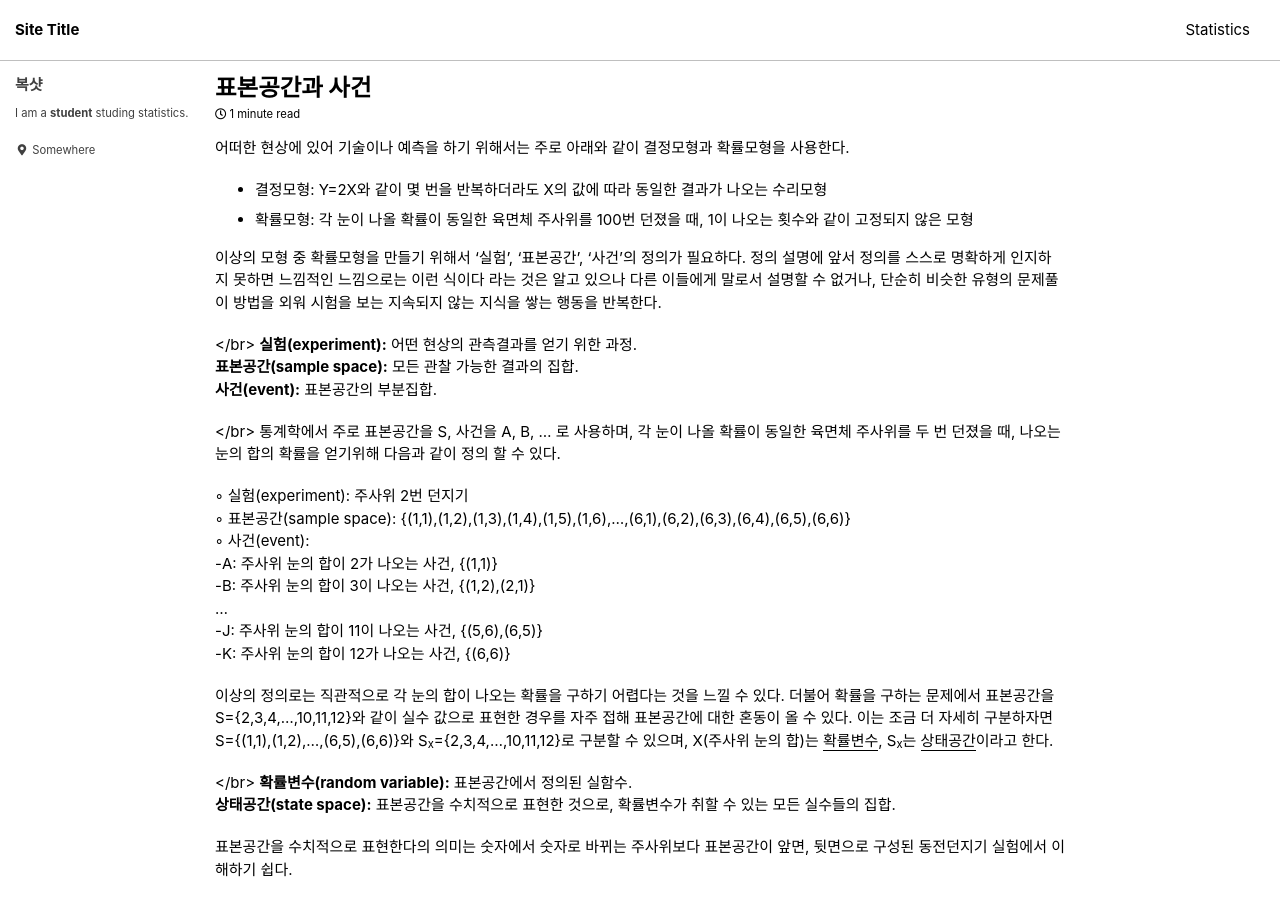
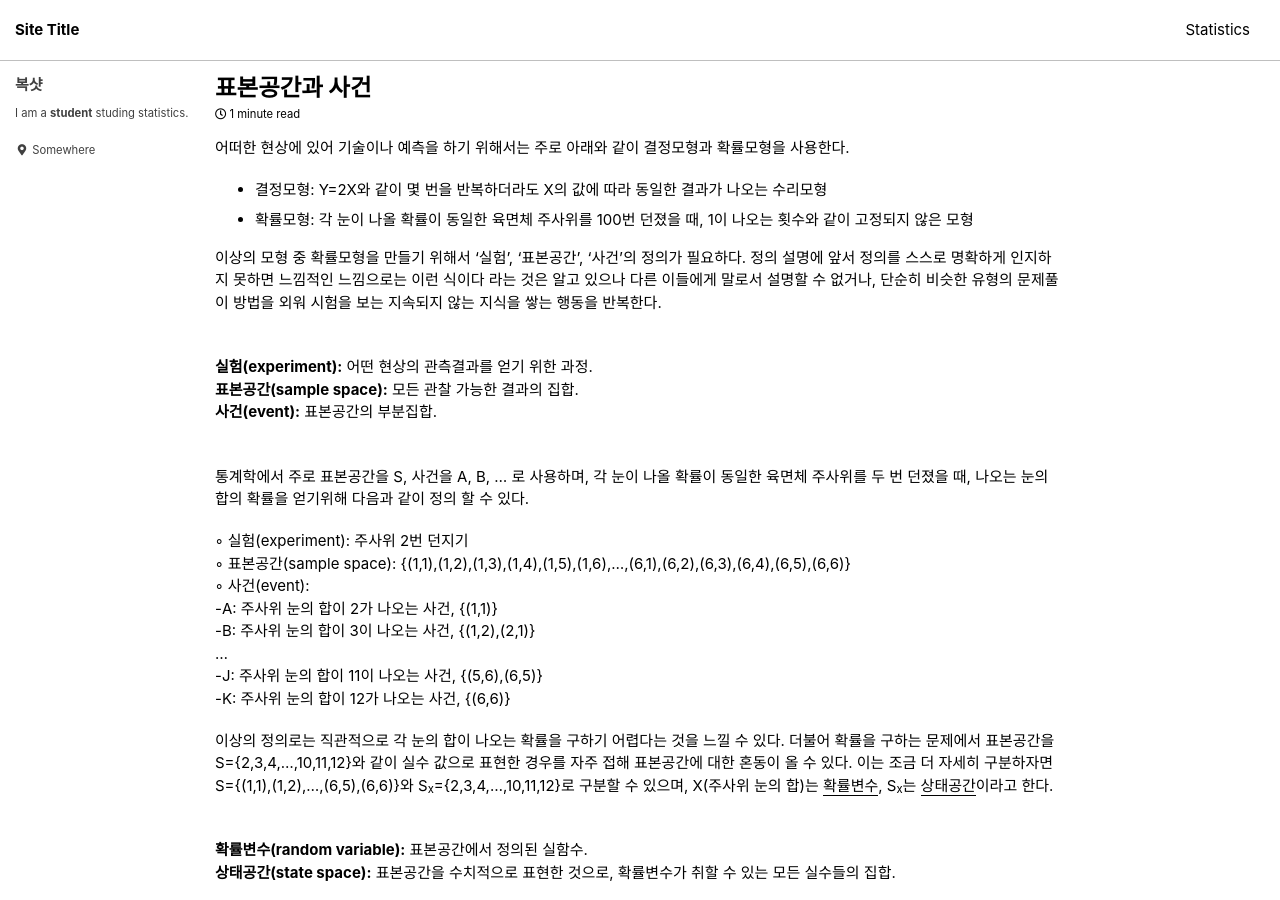
Before and after one commit to Bogshot/bogshot.github.io, a Jekyll site: the page built from _posts/2022-02-10-probability(1).md, in a window 1280 px wide and 900 px high. Built offline with Jekyll 4.4.1, drawn with Linux system fonts in a browser that asks for light colours; cached includes are drawn as plain includes; formulas are drawn with MathJax 3; comment, search, counter and statistics services are not loaded.

Commit message:
Update 2022-02-10-probability(1).md

```diff
--- a/_posts/2022-02-10-probability(1).md
+++ b/_posts/2022-02-10-probability(1).md
@@ -15,7 +15,7 @@ comments: true
 
 이상의 모형 중 확률모형을 만들기 위해서 '실험', '표본공간', '사건'의 정의가 필요하다. 정의 설명에 앞서 정의를 스스로 명확하게 인지하지 못하면 느낌적인 느낌으로는 이런 식이다 라는 것은 알고 있으나 다른 이들에게 말로서 설명할 수 없거나, 단순히 비슷한 유형의 문제풀이 방법을 외워 시험을 보는 지속되지 않는 지식을 쌓는 행동을 반복한다.
 
-</br>
+<br>
 **실험(experiment):**
 어떤 현상의 관측결과를 얻기 위한 과정.
 **표본공간(sample space):**
@@ -23,7 +23,7 @@ comments: true
 **사건(event):**
 표본공간의 부분집합.
 
-</br>
+<br>
 통계학에서 주로 표본공간을 S, 사건을 A, B, ... 로 사용하며, 각 눈이 나올 확률이 동일한 육면체 주사위를 두 번 던졌을 때, 나오는 눈의 합의 확률을 얻기위해 다음과 같이 정의 할 수 있다.
 
 ◦ 실험(experiment): 주사위 2번 던지기
@@ -37,7 +37,7 @@ comments: true
 
 이상의 정의로는 직관적으로 각 눈의 합이 나오는 확률을 구하기 어렵다는 것을 느낄 수 있다. 더불어 확률을 구하는 문제에서 표본공간을 S={2,3,4,...,10,11,12}와 같이 실수 값으로 표현한 경우를 자주 접해 표본공간에 대한 혼동이 올 수 있다. 이는 조금 더 자세히 구분하자면 S={(1,1),(1,2),...,(6,5),(6,6)}와 S<sub>x</sub>={2,3,4,...,10,11,12}로 구분할 수 있으며, X(주사위 눈의 합)는 <u>확률변수</u>, S<sub>x</sub>는 <u>상태공간</u>이라고 한다.
 
-</br>
+<br>
 **확률변수(random variable):**
 표본공간에서 정의된 실함수.
 **상태공간(state space):**
```
